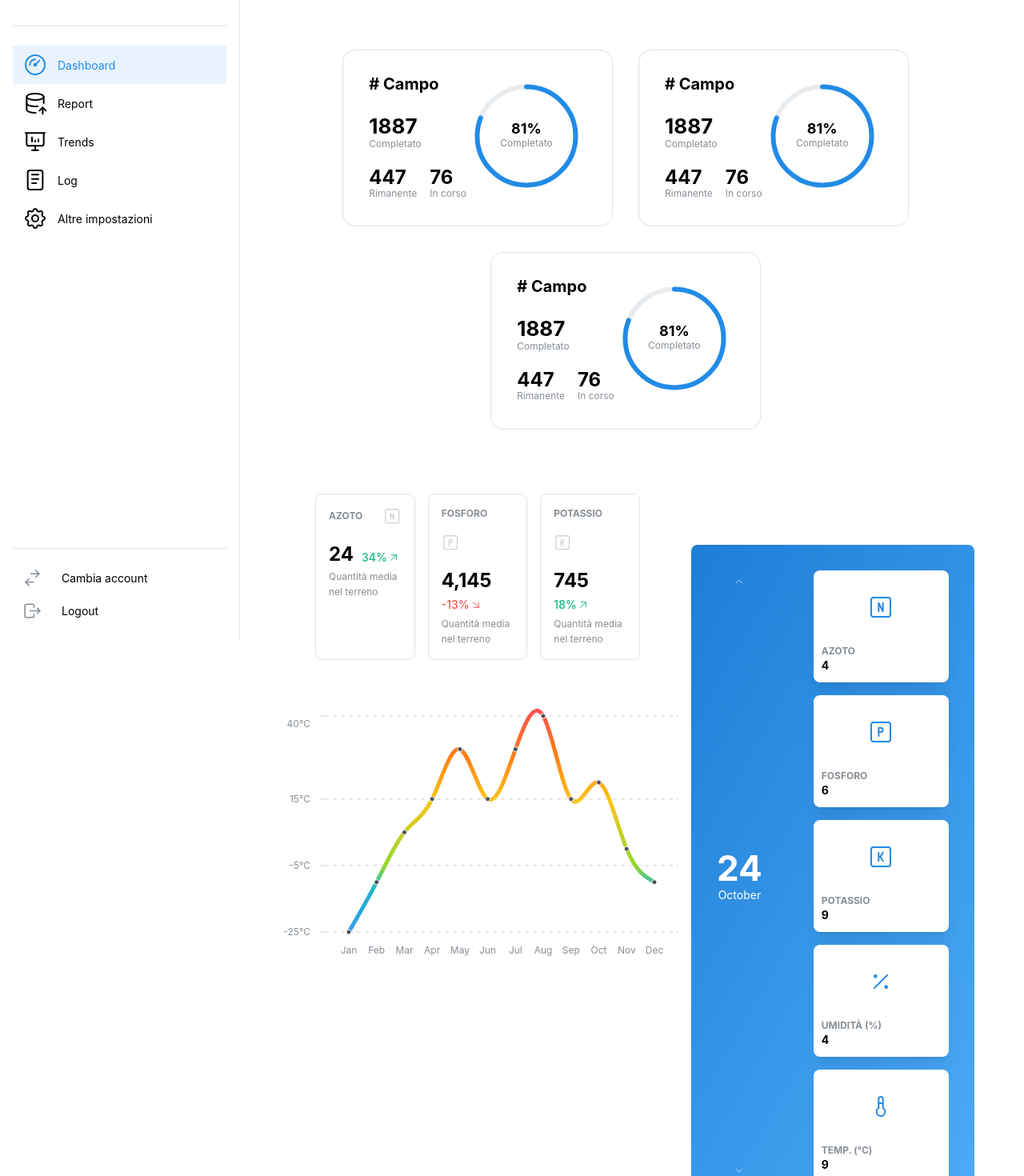
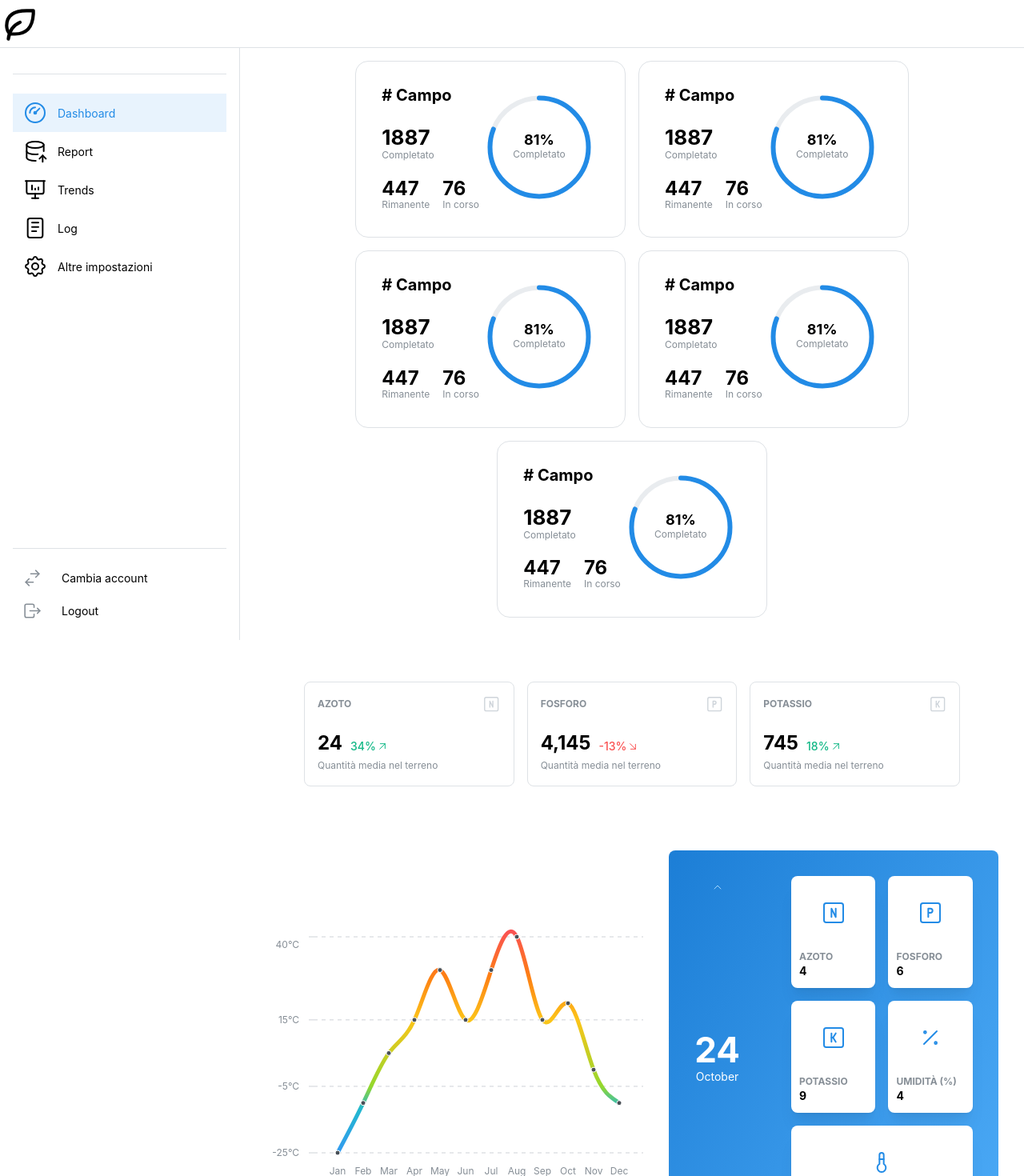
Before and after one commit to CoriMorini/CampiAgricoli_FrontEnd, a React (Vite) app: page /dashboard in a window 1280 px wide. Shown: the top 1470 px of the page at 80% size. Built offline with nearby package versions, Linux system fonts and the light colour scheme.

Commit message:
finita la home

```diff
--- a/src/components/Navbar/Navbar.module.css
+++ b/src/components/Navbar/Navbar.module.css
@@ -1,10 +1,8 @@
 .navbar {
     height: 100vh;
-    width: rem(300px);
     padding: var(--mantine-spacing-md);
     display: flex;
     flex-direction: column;
-    border-right: rem(1px) solid light-dark(var(--mantine-color-gray-3), var(--mantine-color-dark-4));
   }
 
   .navbarMain {
--- a/src/pages/DashBoard/DashBoard.tsx
+++ b/src/pages/DashBoard/DashBoard.tsx
@@ -1,10 +1,13 @@
-import { IconCapsuleHorizontal } from '@tabler/icons-react';
 import { LineChart } from '@mantine/charts';
-import { Flex, Grid, SimpleGrid, Space } from '@mantine/core';
+import { Flex, rem, SimpleGrid } from '@mantine/core';
 import { Navbar } from '@/components/Navbar/Navbar';
 import { RingCard } from '@/components/RingCard/RingCard';
 import { StatsControls } from '@/components/StatsControls/StatsControls';
 import { StatsGrid } from '@/components/StatsGrid/StatsGrid';
+import { AppShell, Burger } from '@mantine/core';
+import { useDisclosure } from '@mantine/hooks';
+import { IconLeaf } from '@tabler/icons-react';
+import { Container, Grid, Skeleton } from '@mantine/core';
 
 const data = [
   { date: 'Jan', temperature: -25 },
@@ -22,27 +25,59 @@ const data = [
 ];
 
 export function DashBoard() {
+  const [opened, { toggle }] = useDisclosure();
+
+  const PRIMARY_COL_HEIGHT = '100vh'; // Occupiamo tutto lo spazio della viewport
+
+  const SECONDARY_COL_HEIGHT = `calc(${PRIMARY_COL_HEIGHT} / 2 - var(--mantine-spacing-md) / 2)`;
+
   return (
-    <div>
-      <Grid overflow="hidden">
-        <Grid.Col span="content">
+    <AppShell
+      header={{ height: 60 }}
+      navbar={{
+        width: 300,
+        breakpoint: 'sm',
+        collapsed: { mobile: !opened },
+      }}
+      padding="md"
+    >
+      <AppShell.Header>
+        <Flex
+          justify="space-between" // Distribuisce lo spazio tra il Burger e l'icona
+          align="center" // Centra verticalmente gli elementi
+          style={{ height: '100%' }} // Imposta l'altezza per occupare tutto lo spazio disponibile dell'header
+        >
+          <Burger
+            opened={opened}
+            onClick={toggle}
+            hiddenFrom="sm"
+            size="md"
+          />
+          <IconLeaf stroke={2} style={{ width: rem(50), height: rem(50) }} />
+        </Flex>
+      </AppShell.Header>
+
+      <AppShell.Navbar>
         <Navbar />
-        </Grid.Col>
-        <Grid.Col span="auto">
-          <div style={{ padding: '30px', paddingRight: '62px', paddingTop: '62px'}}>
-            <Flex justify="center" align="center">
-              <SimpleGrid cols={1} verticalSpacing="xl">
-                <Flex mih={50} gap="xl" justify="center" align="center" direction="row" wrap="wrap">
+      </AppShell.Navbar>
+
+      <AppShell.Main>
+        <Container size="xl">
+          <Grid gutter="xl">
+            <Grid.Col>
+              <Flex mih={50} gap="md" justify="center" align="center" direction="row" wrap="wrap">
+                <RingCard />
+                <RingCard />
                 <RingCard />
                 <RingCard />
                 <RingCard />
               </Flex>
-                <Grid overflow="hidden">
-                  <Grid.Col span={7}>
-                    <Flex mih={50} gap="xs" justify="center" align="center" direction="row" wrap="wrap">
+            </Grid.Col>
+            <Grid.Col>
               <StatsGrid />
-                      <div style={{ width: '100%', maxWidth: '800px' }}>
-                      <Space h="sm" />
+            </Grid.Col>
+            <Grid.Col>
+              <Flex gap="xl" justify="center" align="center" direction={{ base: 'column', lg: 'row' }}>
                 <LineChart
                   h={300}
                   data={data}
@@ -63,24 +98,46 @@ export function DashBoard() {
                   xAxisProps={{ padding: { left: 30, right: 30 } }}
                   valueFormatter={(value) => `${value}°C`}
                 />
-                      </div>
-                    </Flex>
-                  </Grid.Col>
-                  <Grid.Col span="auto">
-                  <Flex justify="center" align="center" direction="column" wrap="wrap">
-                  <Space h="xl" />
-                  <Space h="xl" />
-                  <Space h="xl" />
-                  <Space h="md" />
                 <StatsControls />
               </Flex>
             </Grid.Col>
           </Grid>
-              </SimpleGrid>
-            </Flex>
-          </div>
-        </Grid.Col>
-      </Grid>
-    </div>
+        </Container>
+      </AppShell.Main>
+    </AppShell>
   );
 }
+
+
+
+
+/*                      <LineChart
+                          h={300}
+                          data={data}
+                          series={[{ name: 'temperature', label: 'Avg. Temperature' }]}
+                          dataKey="date"
+                          type="gradient"
+                          gradientStops={[
+                            { offset: 0, color: 'red.6' },
+                            { offset: 20, color: 'orange.6' },
+                            { offset: 40, color: 'yellow.5' },
+                            { offset: 70, color: 'lime.5' },
+                            { offset: 80, color: 'cyan.5' },
+                            { offset: 100, color: 'blue.5' },
+                          ]}
+                          strokeWidth={5}
+                          curveType="natural"
+                          yAxisProps={{ domain: [-25, 40] }}
+                          xAxisProps={{ padding: { left: 30, right: 30 } }}
+                          valueFormatter={(value) => `${value}°C`}
+                        />
+
+
+                        <Flex mih={50} gap="xl" justify="center" align="center" direction="row" wrap="wrap">
+                <RingCard />
+                <RingCard />
+                <RingCard />
+              </Flex>
+
+
+                        */
```
Lines whose indentation alone changed are shown as unchanged.
